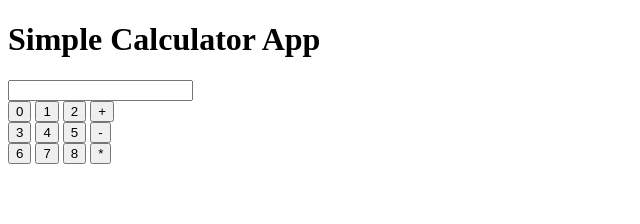
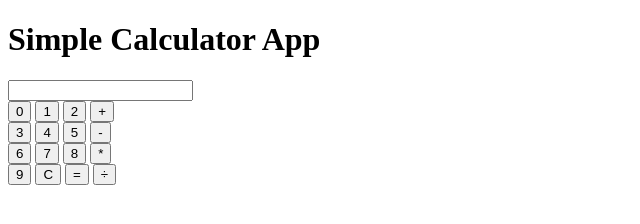
Before and after one commit to iamfredrickokereke/smallProjects, a plain HTML site: page Calculator/index.html in a window 1280 px wide. Shown: the whole page, without its empty margins (0-640 px from the left). Drawn offline with Linux system fonts and the light colour scheme.

Commit message:
new values added to button

```diff
--- a/Calculator/index.html
+++ b/Calculator/index.html
@@ -23,6 +23,10 @@
         <input type="button" value="7">
         <input type="button" value="8">
         <input type="button" value="*"> </br>
+        <input type="button" value="9">
+        <input type="button" value="C">
+        <input type="button" value="=">
+        <input type="button" value="&#247;"> </br>
     </form>
 
 </body>
```
